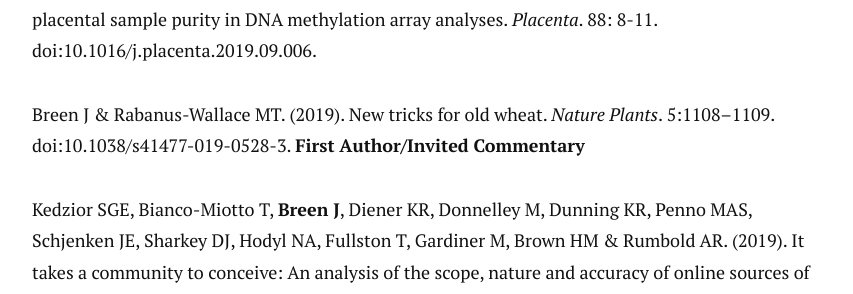
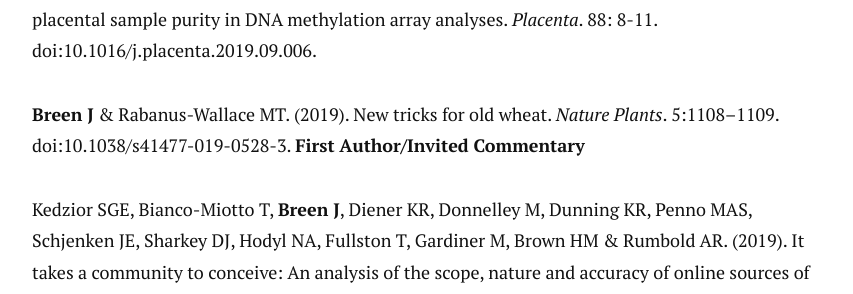
Before and after one commit to jimmybgammyknee/jimmybgammyknee.github.io, a Jekyll site: the page built from cv.md, in a window 1280 px wide and 900 px high, scrolled down 5211 px. Shown: the part 158-452 px from the top of the window, without its empty margins (208-1061 px from the left). Built offline with Jekyll 4.4.1, drawn with Linux system fonts in a browser that asks for light colours; nearby versions of some CDN libraries.

Commit message:
added bolded type

```diff
--- a/cv.md
+++ b/cv.md
@@ -127,7 +127,7 @@
 
 Wan Q, Leemaqz SY, Pederson SM, McCullough D, McAninch DC, Jankovic-Karasoulos T, Smith MD, Bogias KJ, Liu N, **Breen J**, Roberts CT & Bianco-Miotto TM. (2019). Quality control measures for placental sample purity in DNA methylation array analyses. _Placenta_. 88: 8-11. doi:10.1016/j.placenta.2019.09.006.
 
-Breen J & Rabanus-Wallace MT. (2019). New tricks for old wheat. _Nature Plants_. 5:1108–1109. doi:10.1038/s41477-019-0528-3. **First Author/Invited Commentary**
+**Breen J** & Rabanus-Wallace MT. (2019). New tricks for old wheat. _Nature Plants_. 5:1108–1109. doi:10.1038/s41477-019-0528-3. **First Author/Invited Commentary**
 
 Kedzior SGE, Bianco-Miotto T, **Breen J**, Diener KR, Donnelley M, Dunning KR, Penno MAS, Schjenken JE, Sharkey DJ, Hodyl NA, Fullston T, Gardiner M, Brown HM & Rumbold AR. (2019). It takes a community to conceive: An analysis of the scope, nature and accuracy of online sources of health information for couples trying to conceive. _Reproductive Biomedicine & Society Online_. doi:10.1016/j.rbms.2019.08.004
 
```
